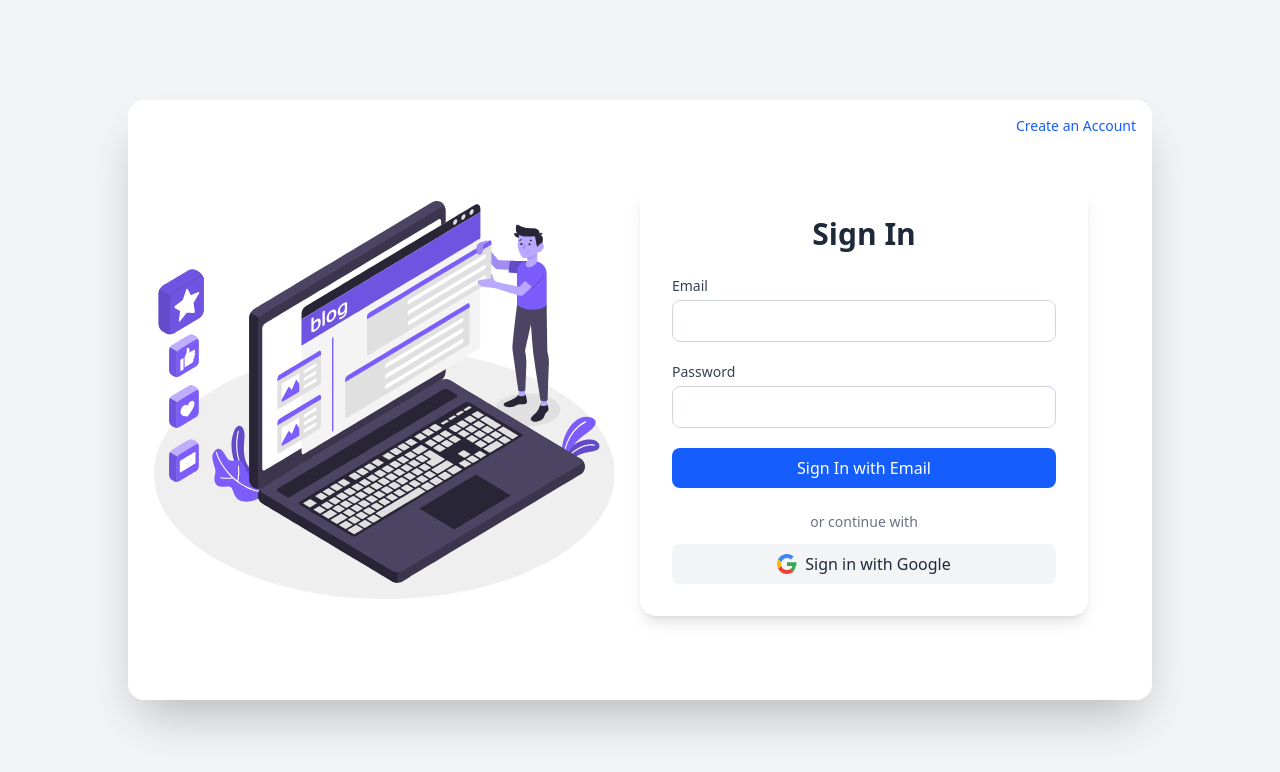
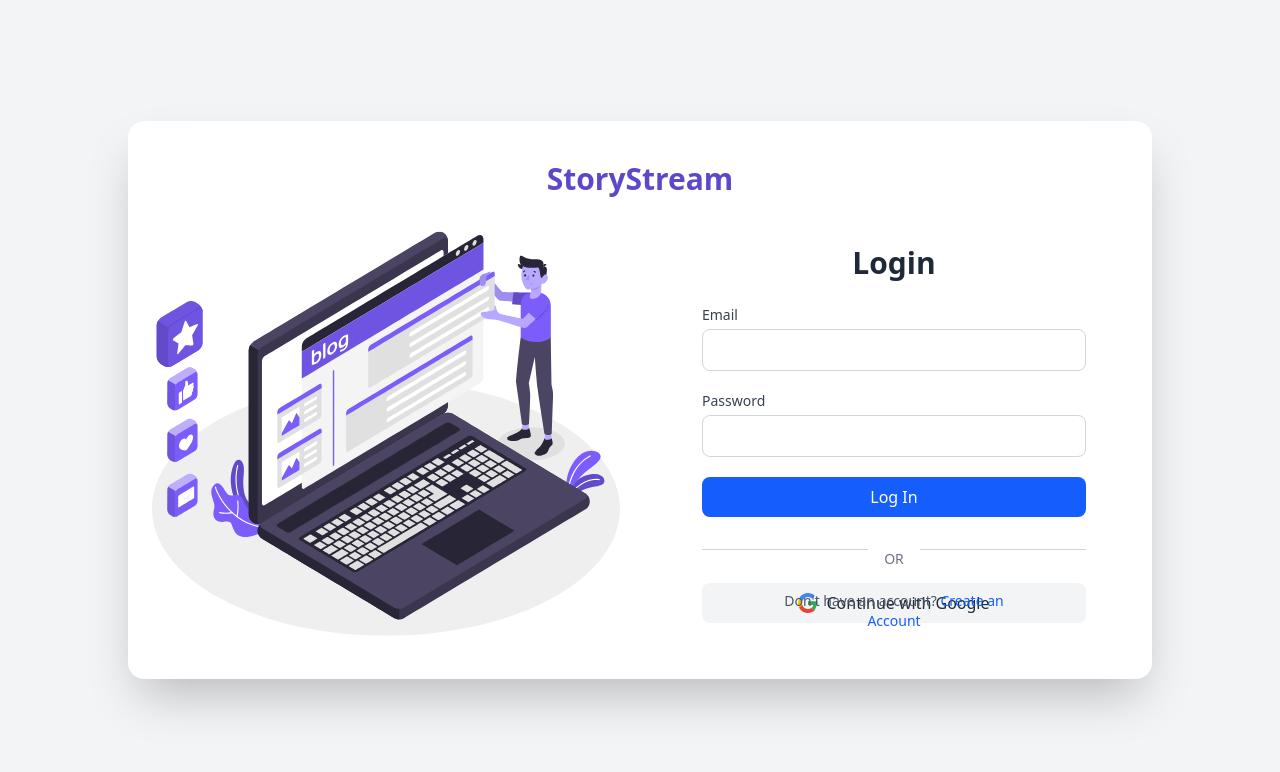
Before and after one commit to abdurrahmanayon66/Story-Stream-Frontend, a Next.js app: page /auth in a window 1280 px wide. Shown: the top 772 px of the page. Built offline with nearby package versions, Linux system fonts and the light colour scheme; no server answers.

Commit message:
Made some chnages to adjust the login form

```diff
--- a/src/app/(auth)/auth/page.tsx
+++ b/src/app/(auth)/auth/page.tsx
@@ -1,32 +1,33 @@
-'use client';
-import { useEffect, useState } from 'react';
-import { useRouter, useSearchParams } from 'next/navigation';
-import { signOut } from 'next-auth/react';
-import { motion, AnimatePresence } from 'framer-motion';
-import RegistrationForm from '@/components/RegistrationForm';
-import LoginForm from '@/components/LoginForm';
-import LottiePlayer from '@/components/LottiePlayer';
-import loginAnimation from '../../../assets/lottieFiles/login.json';
-import signupAnimation from '../../../assets/lottieFiles/signup.json';
-import { AnimationConfigWithData } from 'lottie-web';
+"use client";
+import { useEffect, useState } from "react";
+import { useRouter, useSearchParams } from "next/navigation";
+import { signOut } from "next-auth/react";
+import { motion, AnimatePresence } from "framer-motion";
+import RegistrationForm from "@/components/RegistrationForm";
+import LoginForm from "@/components/LoginForm";
+import LottiePlayer from "@/components/LottiePlayer";
+import loginAnimation from "../../../assets/lottieFiles/login.json";
+import signupAnimation from "../../../assets/lottieFiles/signup.json";
+import { AnimationConfigWithData } from "lottie-web";
 
 export default function AuthPage() {
   const [isLogin, setIsLogin] = useState(true);
-  const [currentAnimation, setCurrentAnimation] = useState<AnimationConfigWithData>(loginAnimation);
+  const [currentAnimation, setCurrentAnimation] =
+    useState<AnimationConfigWithData>(loginAnimation);
 
   const router = useRouter();
   const searchParams = useSearchParams();
 
   useEffect(() => {
-    const sessionStatus = searchParams.get('session');
-    if (sessionStatus === 'invalid' || sessionStatus === 'error') {
+    const sessionStatus = searchParams.get("session");
+    if (sessionStatus === "invalid" || sessionStatus === "error") {
       const destroySession = async () => {
         try {
           await signOut({ redirect: false });
-          router.replace('/auth');
+          router.replace("/auth");
         } catch (error) {
-          console.error('Failed to sign out:', error);
-          router.replace('/auth');
+          console.error("Failed to sign out:", error);
+          router.replace("/auth");
         }
       };
       destroySession();
@@ -46,34 +47,38 @@ export default function AuthPage() {
   };
 
   const imageVariants = {
-    left: { x: '0%', transition: { duration: 0.5, ease: 'easeInOut' } },
-    right: { x: '100%', transition: { duration: 0.5, ease: 'easeInOut' } },
+    left: { x: "0%", transition: { duration: 0.5, ease: "easeInOut" } },
+    right: { x: "100%", transition: { duration: 0.5, ease: "easeInOut" } },
   };
 
   const formVariants = {
-    left: { x: '-100%', transition: { duration: 0.5, ease: 'easeInOut' } },
-    right: { x: '0%', transition: { duration: 0.5, ease: 'easeInOut' } },
+    left: { x: "-100%", transition: { duration: 0.5, ease: "easeInOut" } },
+    right: { x: "0%", transition: { duration: 0.5, ease: "easeInOut" } },
   };
 
   return (
-    <div className="min-h-screen mx-32 w-full flex items-center justify-center bg-gray-100">
-      <div className="w-full h-[600px] flex overflow-hidden rounded-2xl shadow-2xl">
+    <div className="min-h-screen mx-32 w-full flex items-center justify-center">
+      <div className="w-full bg-white p-6 overflow-hidden rounded-2xl shadow-2xl">
+        <h1 className="text-3xl font-bold text-darkPurple text-center my-4">
+          StoryStream
+        </h1>
+        <div className="grid grid-cols-2 gap-x-10">
           <motion.div
-          className="w-1/2 h-full bg-white flex items-center justify-center"
-          initial={isLogin ? 'left' : 'right'}
-          animate={isLogin ? 'left' : 'right'}
+            className="w-full h-full bg-white flex items-center justify-center"
+            initial={isLogin ? "left" : "right"}
+            animate={isLogin ? "left" : "right"}
             variants={imageVariants}
           >
             <LottiePlayer
               animationData={currentAnimation}
-            className="w-[90%] h-[90%]"
+              className="w-full h-full"
             />
           </motion.div>
 
           <motion.div
-          className="w-1/2 h-full flex items-center justify-center bg-white relative"
-          initial={isLogin ? 'right' : 'left'}
-          animate={isLogin ? 'right' : 'left'}
+            className="w-full h-full flex items-center justify-center bg-white relative"
+            initial={isLogin ? "right" : "left"}
+            animate={isLogin ? "right" : "left"}
             variants={formVariants}
           >
             <AnimatePresence mode="wait">
@@ -84,7 +89,7 @@ export default function AuthPage() {
                   animate={{ opacity: 1 }}
                   exit={{ opacity: 0 }}
                   transition={{ duration: 0.3 }}
-                className="w-full"
+                  className="w-full flex justify-center"
                 >
                   <LoginForm className="p-8" />
                 </motion.div>
@@ -103,12 +108,20 @@ export default function AuthPage() {
             </AnimatePresence>
             <button
               onClick={toggleForm}
-            className="absolute top-4 right-4 text-blue-600 hover:underline text-sm font-medium"
+              className="absolute bottom-6 left-1/2 transform -translate-x-1/2 text-sm font-medium"
             >
-            {isLogin ? 'Create an Account' : 'Sign In'}
+              <span className="text-gray-600">
+                {isLogin
+                  ? "Don't have an account? "
+                  : "Already have an account? "}
+              </span>
+              <span className="text-blue-600 hover:underline">
+                {isLogin ? "Create an Account" : "Login"}
+              </span>
             </button>
           </motion.div>
         </div>
       </div>
+    </div>
   );
 }
--- a/src/components/LoginForm.tsx
+++ b/src/components/LoginForm.tsx
@@ -1,80 +1,82 @@
-'use client';
-import { useState, useEffect } from 'react';
-import { signIn, signOut, useSession } from 'next-auth/react';
-import { useRouter } from 'next/navigation';
-import { toast } from 'react-toastify';
+"use client";
+import { useState, useEffect } from "react";
+import { signIn, signOut, useSession } from "next-auth/react";
+import { useRouter } from "next/navigation";
+import { toast } from "react-toastify";
 
 interface LoginFormProps {
   className?: string;
 }
 
 export default function LoginForm({ className }: LoginFormProps) {
-  const [email, setEmail] = useState<string>('');
-  const [password, setPassword] = useState<string>('');
-  const [loading, setLoading] = useState<boolean>(false);
+  const [email, setEmail] = useState<string>("");
+  const [password, setPassword] = useState<string>("");
+  const [credentialLoading, setCredentialLoading] = useState<boolean>(false);
+  const [googleLoading, setGoogleLoading] = useState<boolean>(false);
   const router = useRouter();
   const { data: session, status } = useSession();
 
- const handleCredentialsSubmit = async (e: React.FormEvent<HTMLFormElement>) => {
+  const handleCredentialsSubmit = async (
+    e: React.FormEvent<HTMLFormElement>
+  ) => {
     e.preventDefault();
-  if (loading) return;
-  setLoading(true);
+    if (credentialLoading) return;
+    setCredentialLoading(true);
 
     try {
       await signOut({ redirect: false });
-
-    // Small delay to ensure session is fully cleared
-    await new Promise(resolve => setTimeout(resolve, 100));
-
-    const result = await signIn('credentials', {
+      await new Promise((resolve) => setTimeout(resolve, 100));
+      const result = await signIn("credentials", {
         redirect: false,
         email,
         password,
       });
 
       if (result?.error) throw new Error(result.error);
-    if (!result?.ok) throw new Error('Login failed: Invalid credentials');
+      if (!result?.ok) throw new Error("Login failed: Invalid credentials");
 
-    toast.success('Login successful!');
-    router.push('/my-feed');
+      toast.success("Login successful!");
+      router.push("/my-feed");
     } catch (error: any) {
       toast.error(error.message);
-    setLoading(false);
+      setCredentialLoading(false);
     }
   };
 
   const handleGoogleSignIn = async () => {
-  if (loading) return;
-  setLoading(true);
+    if (googleLoading) return;
+    setGoogleLoading(true);
+    try {
+      await signOut({ redirect: false });
+      await new Promise((resolve) => setTimeout(resolve, 100));
 
-  try {
-    // Clear any existing session before signing in
-    await signOut({ redirect: false });
-
-    // Small delay to ensure session is fully cleared
-    await new Promise(resolve => setTimeout(resolve, 100));
-
-    const result = await signIn('google', {
+      const result = await signIn("google", {
         redirect: false,
-      callbackUrl: '/my-feed'
+        callbackUrl: "/my-feed",
       });
 
       if (result?.error) throw new Error(result.error);
-    if (!result?.ok) throw new Error('Google login failed: Invalid response from server');
+      if (!result?.ok)
+        throw new Error("Google login failed: Invalid response from server");
 
-    toast.success('Google login successful!');
-    router.push('/my-feed');
+      toast.success("Google login successful!");
+      router.push("/my-feed");
     } catch (error: any) {
-    setLoading(false);
+      setGoogleLoading(false);
     }
   };
 
   return (
-    <div className={`bg-white p-8 rounded-2xl shadow-lg w-full max-w-md ${className}`}>
-      <h2 className="text-3xl font-bold text-gray-800 text-center mb-6">Sign In</h2>
+    <div className={`bg-white p-8 rounded-2xl w-full max-w-md ${className}`}>
+      <h2 className="text-3xl font-bold text-gray-800 text-center mb-6">
+        Login
+      </h2>
       <form onSubmit={handleCredentialsSubmit} className="space-y-5">
         <div>
-          <label htmlFor="email" className="block text-sm font-medium text-gray-700">
+          <label
+            htmlFor="email"
+            className="block text-sm font-medium text-gray-700"
+          >
             Email
           </label>
           <input
@@ -84,11 +86,14 @@ const handleGoogleSignIn = async () => {
             onChange={(e) => setEmail(e.target.value)}
             className="mt-1 w-full px-4 py-2 border border-gray-300 rounded-lg focus:ring-2 focus:ring-blue-500 focus:border-blue-500 transition"
             required
-            disabled={loading}
+            disabled={credentialLoading || googleLoading}
           />
         </div>
         <div>
-          <label htmlFor="password" className="block text-sm font-medium text-gray-700">
+          <label
+            htmlFor="password"
+            className="block text-sm font-medium text-gray-700"
+          >
             Password
           </label>
           <input
@@ -98,23 +103,26 @@ const handleGoogleSignIn = async () => {
             onChange={(e) => setPassword(e.target.value)}
             className="mt-1 w-full px-4 py-2 border border-gray-300 rounded-lg focus:ring-2 focus:ring-blue-500 focus:border-blue-500 transition"
             required
-            disabled={loading}
+            disabled={credentialLoading || googleLoading}
           />
         </div>
         <button
           type="submit"
           className="w-full bg-blue-600 text-white py-2 rounded-lg hover:bg-blue-700 transition disabled:bg-blue-400"
-          disabled={loading}
+          disabled={credentialLoading || googleLoading}
         >
-          {loading ? 'Signing In...' : 'Sign In with Email'}
+          {credentialLoading ? "Loading" : "Log In"}
         </button>
       </form>
-      <div className="mt-6 text-center">
-        <p className="text-sm text-gray-500">or continue with</p>
+      <div className="relative flex flex-col items-center my-8">
+        <hr className="text-slate-300 h-[1.5px] w-full" />
+        <p className="text-sm text-gray-500 bg-white absolute top-[-11] px-4">OR</p>
+      </div>
+      <div className="text-center">
         <button
           onClick={handleGoogleSignIn}
-          className="mt-3 w-full flex items-center justify-center gap-2 bg-gray-100 text-gray-800 py-2 rounded-lg hover:bg-gray-200 transition disabled:bg-gray-50"
-          disabled={loading}
+          className="mt-3 w-full flex items-center justify-center gap-2 bg-gray-100 hover:cursor-pointer text-gray-800 py-2 rounded-lg hover:bg-gray-200 transition disabled:bg-gray-50"
+          disabled={credentialLoading || googleLoading}
         >
           <svg className="w-5 h-5" viewBox="0 0 48 48">
             <path
@@ -134,7 +142,7 @@ const handleGoogleSignIn = async () => {
               d="M24 48c6.48 0 11.93-2.13 15.89-5.81l-7.73-6c-2.15 1.45-4.92 2.3-8.16 2.3-6.26 0-11.57-4.22-13.47-9.91l-7.98 6.19C6.51 42.62 14.62 48 24 48z"
             />
           </svg>
-          {loading ? 'Processing...' : 'Sign in with Google'}
+          {googleLoading ? "Processing..." : "Continue with Google"}
         </button>
       </div>
     </div>
--- a/src/components/RegistrationForm.tsx
+++ b/src/components/RegistrationForm.tsx
@@ -169,18 +169,6 @@ export default function RegistrationForm({ className, onToggleForm }: Registrati
           {loading ? 'Creating Account...' : 'Create Account'}
         </button>
       </form>
-      <div className="mt-6 text-center">
-        <p className="text-sm text-gray-500">
-          Already have an account?{' '}
-          <button
-            onClick={onToggleForm}
-            className="text-blue-600 hover:underline"
-            disabled={loading}
-          >
-            Sign In
-          </button>
-        </p>
-      </div>
     </div>
   );
 }
```
Lines whose indentation alone changed are shown as unchanged.
